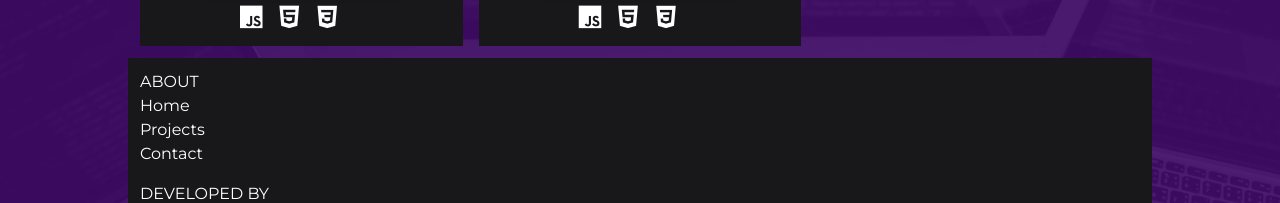
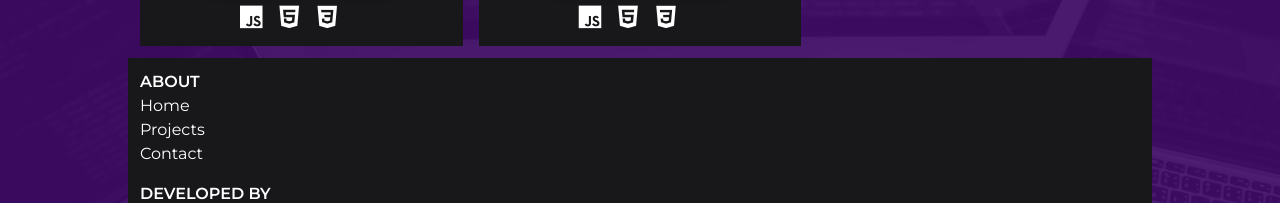
Before and after one commit to EdwarLe/portfolio-edwar-react, a React (Vite) app: page / in a window 1280 px wide. Shown: the part 2594-2797 px from the top of the page. Built offline with nearby package versions, Linux system fonts and the light colour scheme.

Commit message:
styling menu and configure emailjs

```diff
--- a/package.json
+++ b/package.json
@@ -10,6 +10,7 @@
     "preview": "vite preview"
   },
   "dependencies": {
+    "@emailjs/browser": "^3.11.0",
     "react": "^18.2.0",
     "react-dom": "^18.2.0",
     "react-router-dom": "^6.15.0"
--- a/src/App.jsx
+++ b/src/App.jsx
@@ -6,15 +6,28 @@ import Menu from "./components/Menu";
 
 function App() {
   const [menuSlider, setMenuSlider] = useState(false);
+  const [isContactModal, setIsContactModal] = useState(false);
+
+
+    const handleMenuSlider = () => {
+      setMenuSlider(!menuSlider);
+    };
+
+  const handleCloseContactForm = () => {
+    setIsContactModal(!isContactModal);
+  };
 
   return (
     <main className="bg-[url(/bgPortfolio.webp)] bg-cover bg-fixed bg-center min-h-screen w-full  font-montserrat text-white overflow-hidden">
       <div className="bg-purple-950/90">
         <section className="bg-transparent fixed w-full h-[88px] backdrop-blur-xl z-20">
-          <Header setMenuSlider={setMenuSlider} menuSlider={menuSlider} />
+          <Header setMenuSlider={setMenuSlider} menuSlider={menuSlider} handleCloseContactForm={handleCloseContactForm} handleMenuSlider={handleMenuSlider}/>
         </section>
-        <Menu menuSlider={menuSlider} />
-        <MainPage />
+        <Menu menuSlider={menuSlider} handleCloseContactForm={handleCloseContactForm} handleMenuSlider={handleMenuSlider} />
+        <MainPage
+          handleCloseContactForm={handleCloseContactForm}
+          isContactModal={isContactModal}
+        />
       </div>
     </main>
   );
--- a/src/components/ContactMe.jsx
+++ b/src/components/ContactMe.jsx
@@ -1,26 +1,44 @@
+import emailjs from '@emailjs/browser';
+
 const ContactMe = ({handleCloseContactForm, isContactModal}) => {
+  const sendEmail = (e) => {
+    e.preventDefault();
+
+    emailjs.sendForm('service_ad3gfu8', 'template_m2xilte', e.target, 'fGAZCD9UseDeWHUh8')
+      .then((result) => {
+          console.log(result.text)
+          e.target.reset();
+      }, (error) => {
+          console.log(error.text);
+      });
+  };
+
   return (
     <main className={`min-h-screen backdrop-blur-3xl w-full flex justify-center items-center p-3 fixed top-0 right-0 mt-10 ${isContactModal ? 'scale-100' : 'scale-0'} transition-transform`}>
       <section className="bg-zinc-900 w-[min(100%,_700px)] flex justify-center flex-col items-center gap-2 p-4">
         <span className="self-end" onClick={handleCloseContactForm}><i className='bx bx-x hover:rotate-180 cursor-pointer text-3xl transition-all hover:bg-purple-600 rounded-full w-9 aspect-square text-center'></i></span>
-        <form className="grid place-items-center gap-4 w-full">
+        <h2>SEND ME A MESSAGE</h2>
+        <form onSubmit={sendEmail} className="grid place-items-center gap-4 w-full">
           <div className="flex flex-col justify-center items-center w-[min(100%,_400px)]">
             <label htmlFor="name">NAME</label>
-            <input className="text-black outline-none  p-1 px-2 w-full" type="text" id="name" name="name"/>
+            <input className="text-black outline-none  p-1 px-2 w-full" type="text" id="name" name="user_name"/>
           </div>
           <div className="flex flex-col justify-center items-center w-[min(100%,_400px)]">
-            <label htmlFor="email">E-MAIL</label>
+            <label htmlFor="email" name="user_mail">E-MAIL</label>
             <input className="text-black outline-none p-1 px-2 w-full" type="email" id="email" name="email" />
           </div>
           <div className="flex flex-col justify-center items-center w-[min(100%,_400px)]">
             <label htmlFor="msg">MESSAGE</label>
             <textarea
               className="resize-none text-black outline-none p-1 px-2 w-full"
-              name="msg"
-              id="msg"
+              name="message"
+              id="message"
               cols="20"
               rows="5"
             ></textarea>
+          </div>
+          <div>
+            <input className='bg-green-600 px-4 hover:bg-purple-600 hover:scale-105 cursor-pointer transition-all' type="submit" value="Send" />
           </div>
         </form>
       </section>
--- a/src/components/Fotter.jsx
+++ b/src/components/Fotter.jsx
@@ -1,23 +1,33 @@
-const Fotter = ({handleCloseContactForm}) => {
+const Fotter = ({ handleCloseContactForm }) => {
   return (
     <article className="bg-zinc-900 p-3 flex flex-col gap-4">
       <section>
-        <h3>ABOUT</h3>
+        <h3 className="font-semibold">ABOUT</h3>
         <article className="grid">
           <a href="#home">Home</a>
           <a href="#projects">Projects</a>
-          <p onClick={handleCloseContactForm} className="cursor-pointer">Contact</p>
+          <p onClick={handleCloseContactForm} className="cursor-pointer">
+            Contact
+          </p>
         </article>
       </section>
       <section>
-        <h3>DEVELOPED BY</h3>
+        <h3 className="font-semibold">DEVELOPED BY</h3>
         <h5>Edwar León Maldonado</h5>
       </section>
-      <section className="bg-yellow-700">
+      <section className="font-semibold grid gap-2">
         <h3>SOCIAL</h3>
-        <a>LinkedIn</a>
-        <a>GitHub</a>
-        <a>Instagram</a>
+        <div className="flex gap-4 text-3xl">
+          <a>
+            <i className="bx bxl-linkedin-square"></i>
+          </a>
+          <a>
+            <i className="bx bxl-github"></i>
+          </a>
+          <a>
+            <i className="bx bxl-instagram-alt"></i>
+          </a>
+        </div>
       </section>
     </article>
   );
--- a/src/components/Header.jsx
+++ b/src/components/Header.jsx
@@ -1,11 +1,7 @@
 import HamburguerMenu from "./HamburguerMenu";
 import LogoSvg from "./LogoSvg";
 
-const Header = ({menuSlider, setMenuSlider}) => {
-
-  const handleMenuSlider = () => {
-    setMenuSlider(!menuSlider);
-  };
+const Header = ({handleMenuSlider}) => {
   return (
     <nav className="h-full flex w-[min(100%,_1024px)] mx-auto justify-between p-4 items-center">
       <section className="flex gap-2 items-center">
--- a/src/components/Home.jsx
+++ b/src/components/Home.jsx
@@ -1,13 +1,13 @@
 const Home = ({handleCloseContactForm}) => {
   return (
-    <main className="border-b border-b-slate-700 w-full min-h-screen p-3 flex justify-center">
+    <main className="border-b border-b-slate-700 w-full min-h-screen p-3 flex justify-center" id="home">
         <section className="flex flex-col gap-4 justify-center">
             <article className="flex flex-col gap-6 mt-12">
                 <h1 className="text-3xl font-bold">The best way to create a web site.</h1>
                 <p>I am a web developer from Bogotá, Colombia. I enjoy building everything from small business sites to rich interactive web apps. If you are an employer looking to hire, you can get in touch whit me bellow.</p>
             </article>
             <section className="flex gap-6">
-                <button className="bg-emerald-600 text-slate-950 font-semibold p-2 px-4">Projects</button>
+                <a className="bg-emerald-600 text-slate-950 font-semibold p-2 px-4" href="#projects">Projects</a>
                 <button onClick={handleCloseContactForm} className="bg-emerald-600 text-slate-950 font-semibold p-2 px-4">Contact</button>
             </section>
         </section>
--- a/src/components/MainPage.jsx
+++ b/src/components/MainPage.jsx
@@ -5,14 +5,10 @@ import Home from "./Home"
 import Projects from "./Projects"
 import Skills from "./Skills"
 
-const MainPage = () => {
-  const [isContactModal, setIsContactModal] = useState(false)
+const MainPage = ({handleCloseContactForm, isContactModal}) => {
 
-  const handleCloseContactForm = () => {
-    setIsContactModal(!isContactModal)
-  }
 
-  console.log(isContactModal)
+
   return (
     <main className="w-[min(100%,_1024px)] mx-auto relative">
         <Home handleCloseContactForm={handleCloseContactForm}/>
--- a/src/components/Menu.jsx
+++ b/src/components/Menu.jsx
@@ -1,14 +1,16 @@
-const Menu = ({menuSlider}) => {
+const Menu = ({handleMenuSlider, handleCloseContactForm, menuSlider}) => {
   return (
     <section
-        className={` backdrop-blur-xl fixed min-h-[calc(100vh_-_88px)] bottom-0 transition-all w-full z-20 ${
+        className={`backdrop-blur-xl fixed min-h-[calc(100vh_-_88px)] bottom-0 transition-all w-full z-20 grid place-items-center sm:w-1/2 duration-500 ${
           menuSlider ? "left-0" : "-translate-x-full"
         }`}
       >
-        <ul className="grid grid-cols-3">
-          <li>Home</li>
-          <li>Projects</li>
-          <li>Contact Me</li>
+        <ul className="flex flex-col justify-center items-center gap-4 h-full font-bold text-2xl">
+          <li onClick={handleMenuSlider}><a href="#home">Home</a></li>
+          <li onClick={handleMenuSlider}><a href="#projects">Projects</a></li>
+          <li onClick={() => {
+            handleCloseContactForm()
+            handleMenuSlider()}}><button>Contact Me</button></li>
         </ul>
       </section>
   )
--- a/src/components/Projects.jsx
+++ b/src/components/Projects.jsx
@@ -2,7 +2,7 @@ import ProjectUnit from "./ProjectUnit";
 
 const Projects = () => {
   return (
-    <section className="min-h-screen p-3 grid grid-cols-[repeat(auto-fill,_minmax(250px,_1fr))] gap-4">
+    <section className="min-h-screen p-3 grid grid-cols-[repeat(auto-fill,_minmax(250px,_1fr))] gap-4" id="projects">
       <ProjectUnit
         title={"Pokedex"}
         img={"bg-[url(/pokedexApi.jpg)]"}
--- a/src/index.css
+++ b/src/index.css
@@ -3,3 +3,22 @@
 @tailwind base;
 @tailwind components;
 @tailwind utilities;
+
+html {
+    scroll-behavior: smooth;
+    scroll-padding-top: 88px;
+}
+
+html::-webkit-scrollbar {
+    -webkit-appearance: none;
+    width: 5px;
+}
+
+html::-webkit-scrollbar-track {
+    background-color: #3b0764;
+}
+
+html::-webkit-scrollbar-thumb {
+    background-color: #16a34a;
+    border-radius: 4rem;
+}
```
Also changed, not shown: 1 other file (tests, documents, lock files or other folders).
